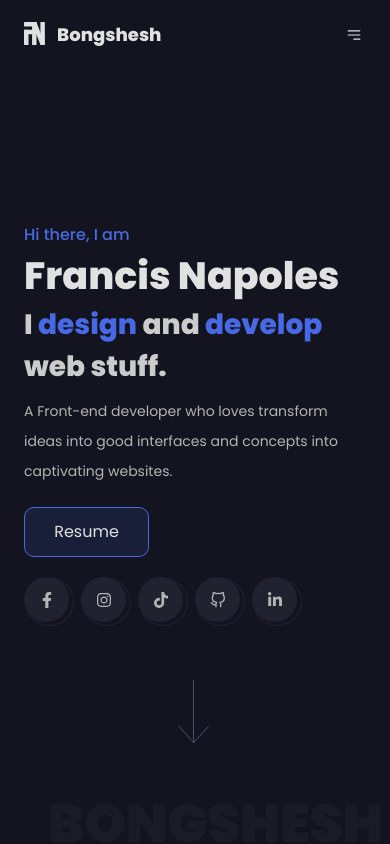
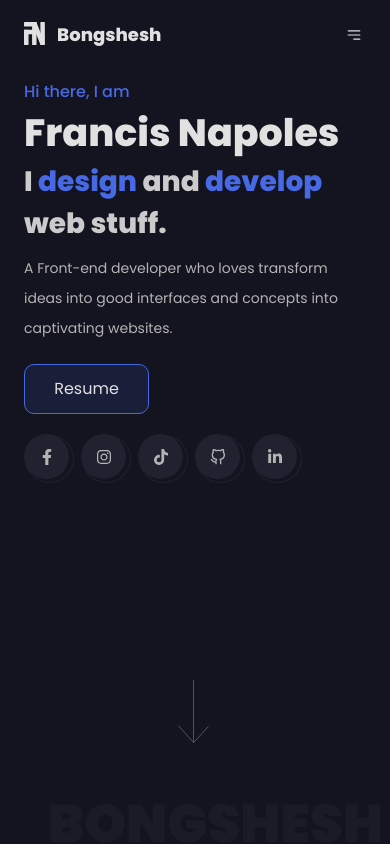
Before and after one commit to francisnpls/francisnpls-bongshesh, a React (Vite) app: page / in a window 390 px wide. Shown: the top 844 px of the page. Built offline with nearby package versions, Linux system fonts and the light colour scheme; a web font is replaced by a local one.

Commit message:
hero changes

```diff
--- a/src/components/sections/Hero.jsx
+++ b/src/components/sections/Hero.jsx
@@ -7,7 +7,7 @@ import Loading from './Loading';
 
 const Hero = () => {
   return (
-    <div id='hero' className={`${styles.padding3} h-screen w-full sm:block flex items-center  bg-bgPrimary relative`}>
+    <div id='hero' className={`${styles.padding1} h-screen w-full bg-bgPrimary relative`}>
       <Loading/>
       <div className="relative z-10 md:pt-0 ">
         <motion.h3 className="text-secondary font-[500] sm:tracking-[1px]" initial={{opacity:0}} animate={{opacity:1}} transition={{delay:2.4, duration:1}}>
```
